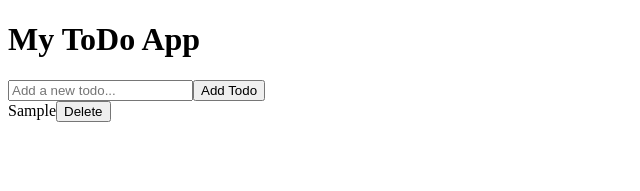
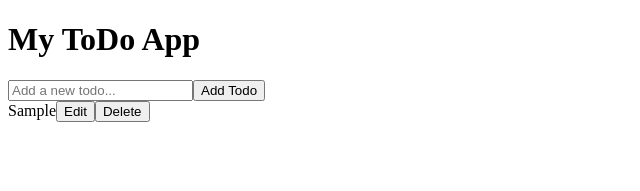
Before and after one commit to takayuki-nakamura7/todo-in-TS, a Next.js app in the folder todo-in-ts/: page / in a window 1280 px wide. Both pictures are taken after typing "Sample" into the empty fields and a click on the button "Add Todo". Shown: the top 191 px of the page, without its empty margins (0-640 px from the left). Built offline with nearby package versions, Linux system fonts and the light colour scheme.

Commit message:
Add edit todo

```diff
--- a/todo-in-ts/components/TodoItem.tsx
+++ b/todo-in-ts/components/TodoItem.tsx
@@ -1,17 +1,64 @@
+import React from 'react';
 import { Todo } from '../types/types';
 
 interface TodoItemProps {
   todo: Todo;
-  deleteTodo: (id: number) => void;
-  // add more props as needed for edit and complete actions
+  deleteTodo: (id: string) => void;
+  editTodo: (id: string, newText: string) => void;
+  toggleComplete: (id: string) => void;
 }
 
-export const TodoItem: React.FC<TodoItemProps> = ({ todo, deleteTodo }) => {
+export const TodoItem: React.FC<TodoItemProps> = ({
+  todo,
+  deleteTodo,
+  editTodo,
+  toggleComplete,
+}) => {
+  const [isEditing, setIsEditing] = React.useState(false);
+  const [editText, setEditText] = React.useState(todo.text);
+
+  const handleEdit = () => {
+    setIsEditing(true);
+  }
+
+  const handleCancel = () => {
+    setEditText(todo.text);
+    setIsEditing(false);
+  }
+
+  const handleSave = () => {
+    editTodo(todo.id, editText);
+    setIsEditing(false);
+  }
+
+  const handleToggle = () => {
+    toggleComplete(todo.id);
+  }
+
   return (
     <div>
-      <span>{todo.text}</span>
-      <button onClick={() => deleteTodo(todo.id)}>Delete</button>
-      {/* Add buttons or actions for editing and toggling the completion status */}
+      {isEditing ? (
+        <>
+          <input
+            type="text"
+            value={editText}
+            onChange={(e) => setEditText(e.target.value)}
+          />
+          <button onClick={handleSave}>Save</button>
+          <button onClick={handleCancel}>Cancel</button>
+        </>
+      ) : (
+        <>
+          <span
+            style={{ textDecoration: todo.completed ? 'line-through' : 'none' }}
+            onClick={handleToggle}
+          >
+            {todo.text}
+          </span>
+          <button onClick={handleEdit}>Edit</button>
+          <button onClick={() => deleteTodo(todo.id)}>Delete</button>
+        </>
+      )}
     </div>
   );
 };
--- a/todo-in-ts/components/TodoList.tsx
+++ b/todo-in-ts/components/TodoList.tsx
@@ -3,15 +3,22 @@ import { Todo } from '../types/types';
 
 interface TodoListProps {
   todos: Todo[];
-  deleteTodo: (id: number) => void;
-  // pass other handlers like editTodo as props
+  deleteTodo: (id: string) => void;
+  editTodo: (id: string, newText: string) => void;
+  toggleComplete: (id: nstring) => void;
 }
 
-export const TodoList: React.FC<TodoListProps> = ({ todos, deleteTodo }) => {
+export const TodoList: React.FC<TodoListProps> = ({ todos, deleteTodo, editTodo, toggleComplete }) => {
   return (
     <div>
       {todos.map((todo) => (
-        <TodoItem key={todo.id} todo={todo} deleteTodo={deleteTodo} />
+        <TodoItem
+          key={todo.id}
+          todo={todo}
+          deleteTodo={deleteTodo}
+          editTodo={editTodo}
+          toggleComplete={toggleComplete}
+        />
       ))}
     </div>
   );
--- a/todo-in-ts/pages/index.tsx
+++ b/todo-in-ts/pages/index.tsx
@@ -1,6 +1,6 @@
 import React, { useState, useEffect } from 'react';
 import { TodoList } from '../components/TodoList';
-import { Todo } from '../types/types'; // Assuming you have defined this type
+import { Todo } from '../types/types';
 import { nanoid } from 'nanoid';
 
 const Home: React.FC = () => {
@@ -37,7 +37,24 @@ const Home: React.FC = () => {
     setTodos(todos.filter(todo => todo.id !== id));
   };
 
-  // ... other handlers like addTodo, editTodo, etc.
+  const editTodo = (id: string, newText: string) => {
+    setTodos(todos.map(todo => {
+      if (todo.id === id) {
+        return { ...todo, text: newText };
+      }
+      return todo;
+    }));
+  };
+
+  const toggleComplete = (id: string) => {
+    setTodos(todos.map(todo => {
+      if (todo.id === id) {
+        return { ...todo, completed: !todo.completed };
+      }
+      return todo;
+    }));
+  }
+
 
   return (
     <div>
@@ -49,7 +66,12 @@ const Home: React.FC = () => {
         placeholder="Add a new todo..."
       />
       <button onClick={addTodo}>Add Todo</button>
-      <TodoList todos={todos} deleteTodo={deleteTodo} />
+      <TodoList
+        todos={todos}
+        deleteTodo={deleteTodo}
+        editTodo={editTodo}
+        toggleComplete={toggleComplete}
+      />
       {/* You will also need to render components or buttons to add/edit todos */}
     </div>
   );
```
